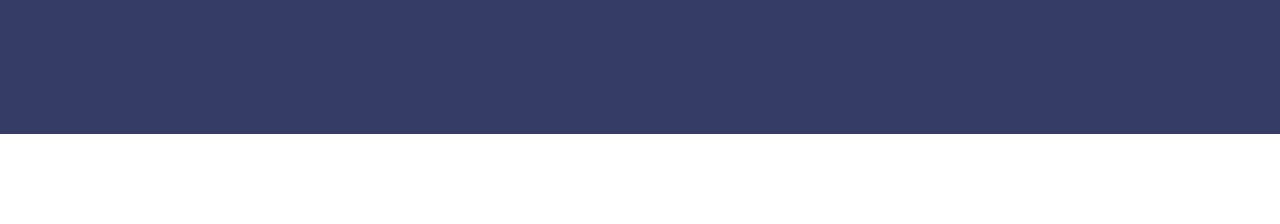
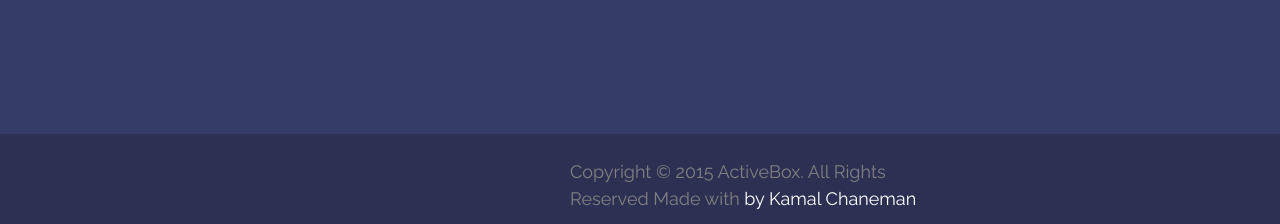
Before and after one commit to delorkor/homework_Zubarev, a plain HTML site: page index.html in a window 1280 px wide. Shown: the part 4483-4707 px from the top of the page. Before the commit the page ends 4617 px from the top, so only its background shows below. Drawn offline with nearby package versions, Linux system fonts and the light colour scheme.

Commit message:
download

```diff
--- a/css/style.css
+++ b/css/style.css
@@ -388,13 +388,11 @@ font-size:30px;
     .footer .container .footer_box{
       width: 100%;
       height: 251px;
-
       display:flex;
       justify-content:space-between;
 
 
     }
-
 
     .footer .location,.social, .about  {
       width: 370px;
@@ -427,3 +425,23 @@ font-weight: 400;
       display: flex;
       justify-content: space-between;
     }
+
+    .footer .copyright  {
+    height: 90px;
+    width: 100%;
+    background-color: #2C3154;
+    font-family: "Raleway";
+    font-size: 18px;
+    font-weight: 400;
+    color: #808080;
+    }
+
+    .footer .copyright p  {
+      margin: 0 auto;
+      height: 42px;
+      width: 370px;
+      padding-top: 24px;
+      }
+      .footer .copyright p span  {
+      color: #FFFFFF;
+        }
--- a/index.html
+++ b/index.html
@@ -262,10 +262,12 @@
 
     </div>
     </div>
-       <!-- <div class="copyright">
+       <div class="copyright">
+        <div class="container">
         <p>Copyright © 2015 ActiveBox. All Rights Reserved
             Made with <span> by Kamal Chaneman</span></p>
-       </div> -->
+        </div>
+       </div>
 
 
     </footer>
```
